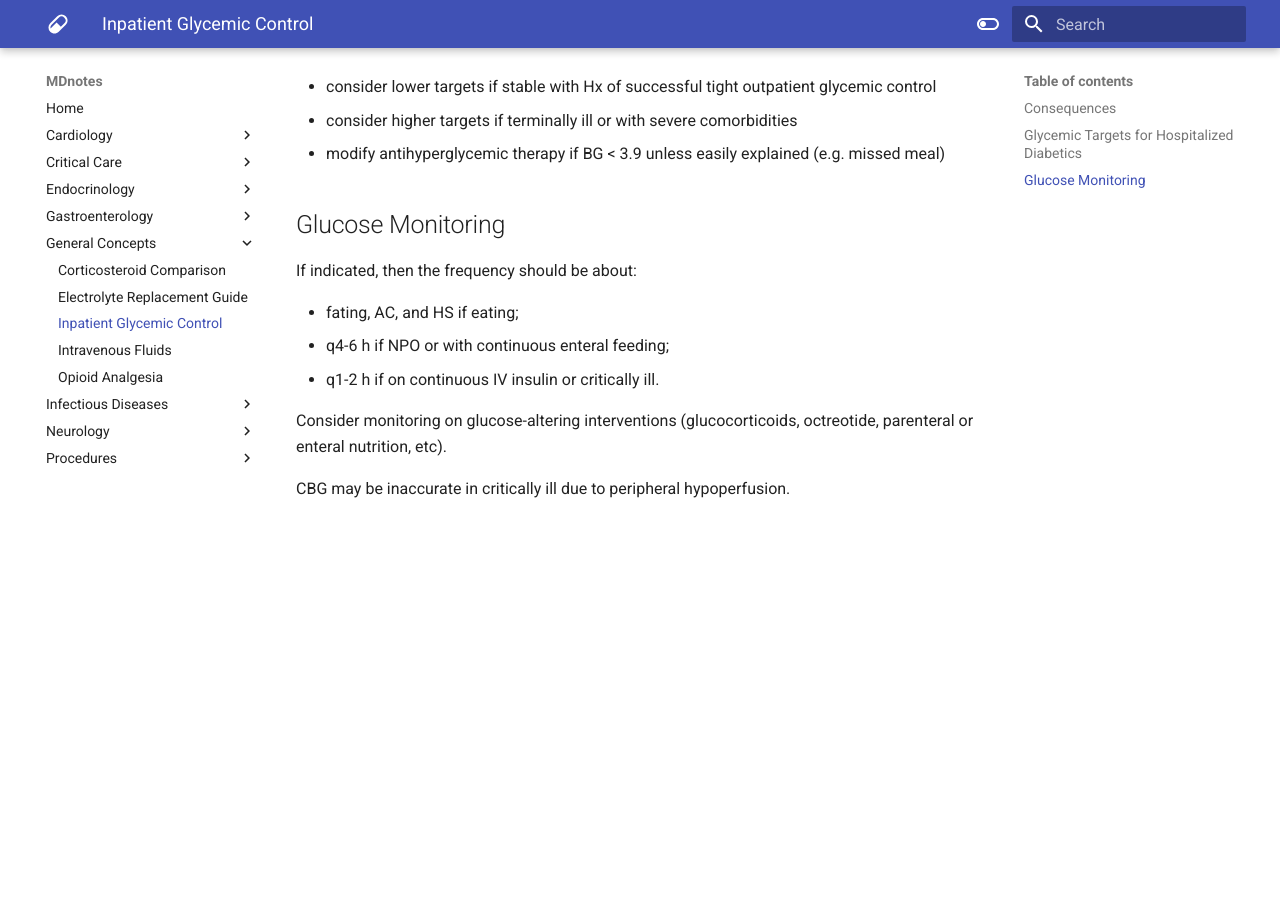
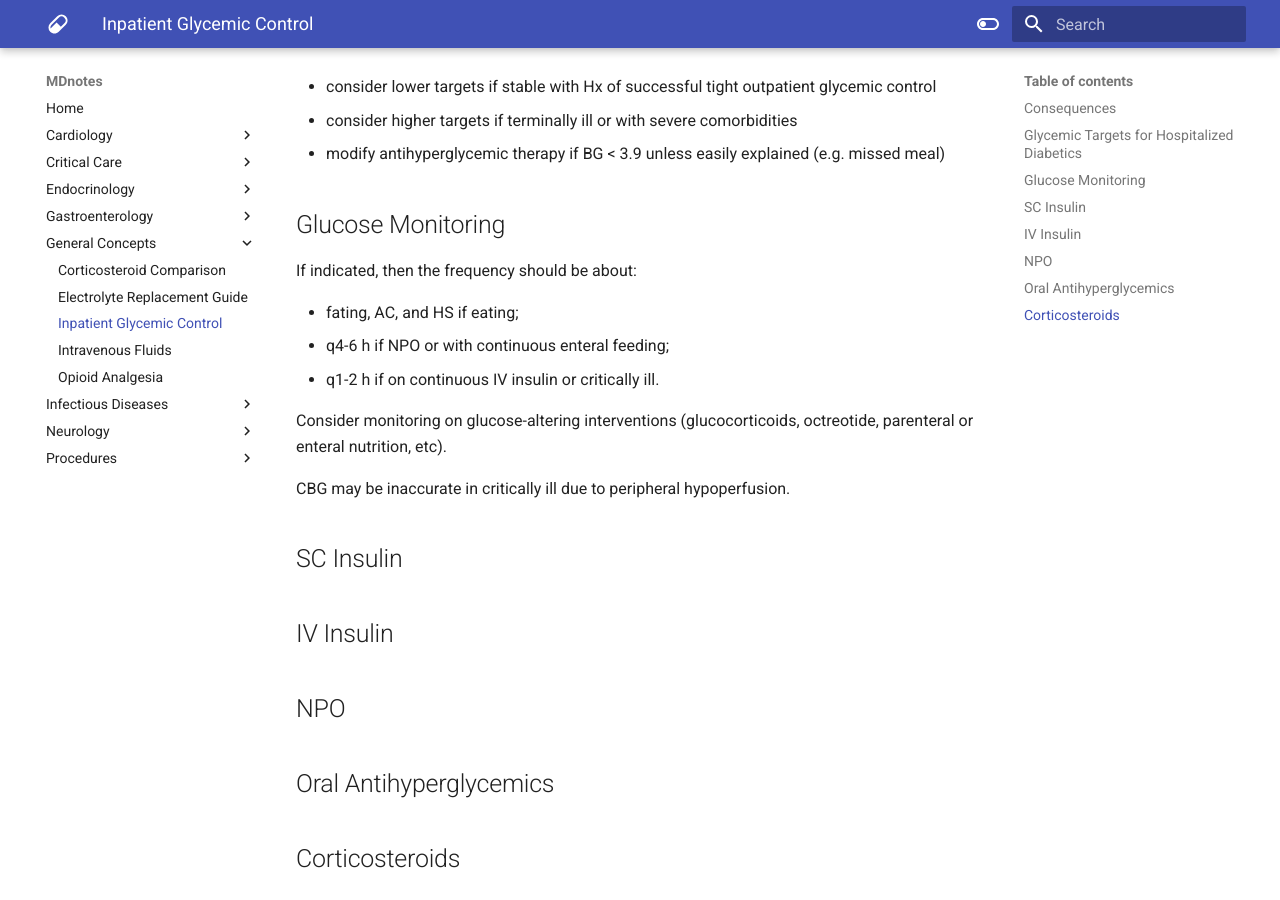
Before and after one commit to jzpero/mdnotes, an MkDocs documentation site: the page built from docs/General Concepts/Inpatient Glycemic Control.md, in a window 1280 px wide and 900 px high, scrolled down 788 px. Built offline with MkDocs 1.6.1 and Material for MkDocs 9.7.7, drawn with Linux system fonts in a browser that asks for light colours; before the commit the page ends 1313 px from its top, so only the background shows below that.

Commit message:
vault backup: 2021-06-30 20:33:51
Affected files:

"docs/General Concepts/Inpatient Glycemic Control.md"

```diff
--- a/docs/General Concepts/Inpatient Glycemic Control.md
+++ b/docs/General Concepts/Inpatient Glycemic Control.md
@@ -33,3 +33,13 @@ If indicated, then the frequency should be about:
 Consider monitoring on glucose-altering interventions (glucocorticoids, octreotide, parenteral or enteral nutrition, etc).
 
 CBG may be inaccurate in critically ill due to peripheral hypoperfusion.
+
+## SC Insulin
+
+## IV Insulin
+
+## NPO
+
+## Oral Antihyperglycemics
+
+## Corticosteroids
```
